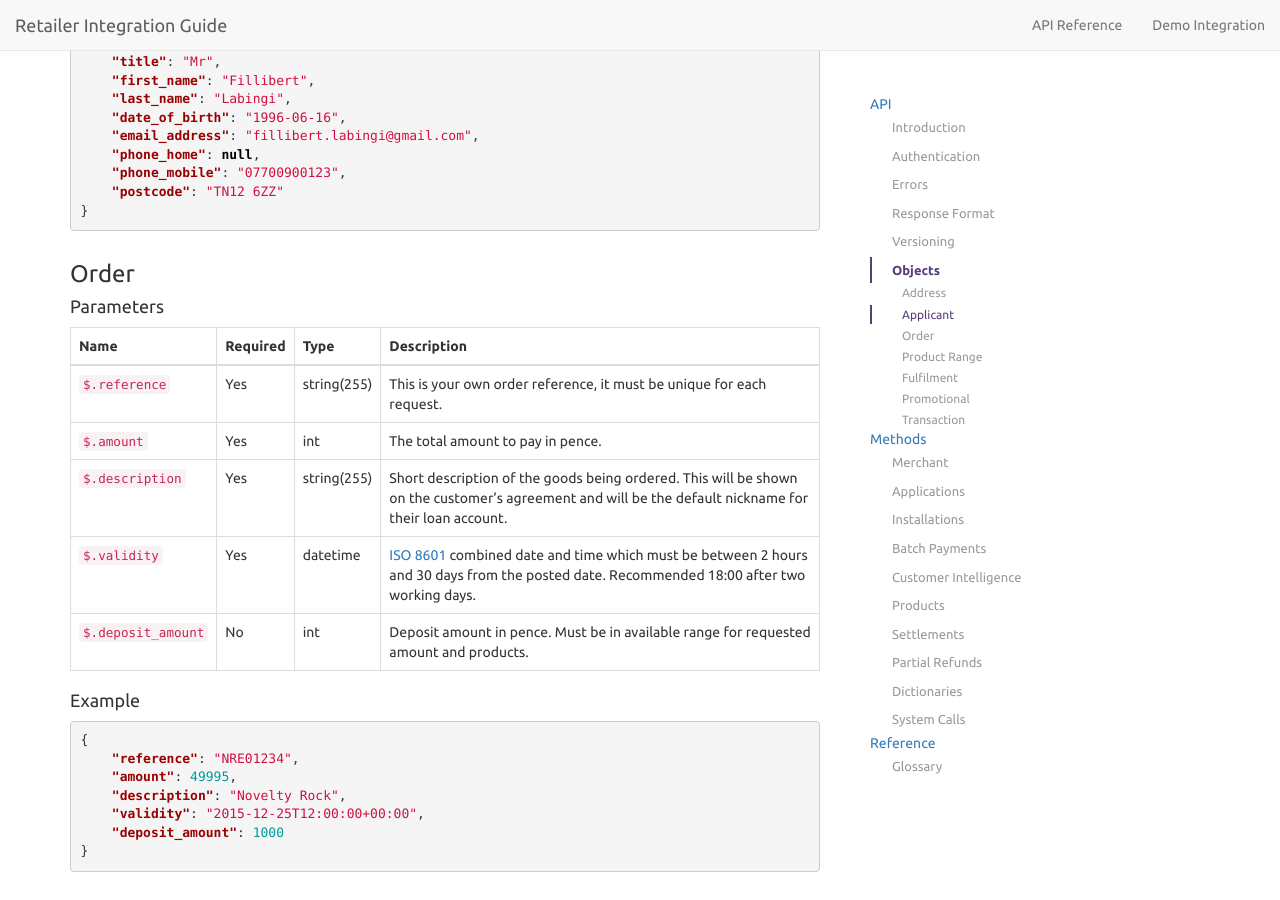
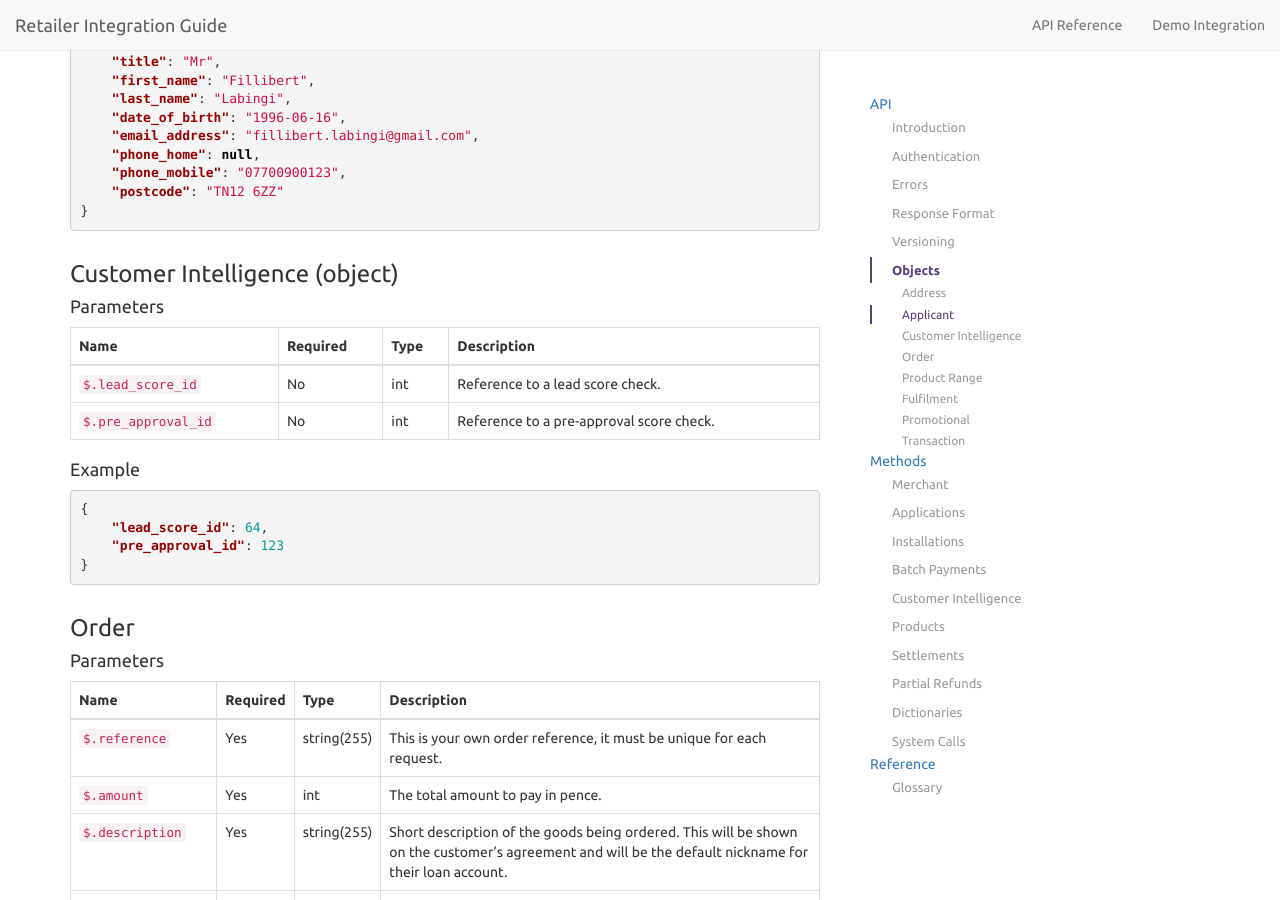
Before and after one commit to PayBreak/retailer-integration-guide, a Jekyll site: the page built from api/index.md, in a window 1280 px wide and 900 px high, scrolled down 4430 px. Built offline with Jekyll 4.4.1, drawn with Linux system fonts in a browser that asks for light colours; nearby versions of some CDN libraries; Markdown is read by kramdown in place of the engine named in the settings; our own code applies the rules of GitHub Pages for plain Markdown files; some of the changed text lies outside the part shown.

Commit message:
Add customer intelligence object

````diff
--- a/_includes/v4/applications_initialize.md
+++ b/_includes/v4/applications_initialize.md
@@ -11,7 +11,7 @@ Name | Required | Type | Description
 `$.products` | Yes | [product range]({{ site.baseurl }}/api/#product-range) | Details of the products to be offered to the customer.
 `$.fulfilment` | No | [fulfilment]({{ site.baseurl }}/api/#fulfilment) | How will the order be fulfilled? Defaults to `application-address` if not set.
 `$.applicant` | No | [applicant]({{ site.baseurl }}/api/#applicant) | Optional applicant details.
-`$.customer_intelligence` | No | object | Customer Intelligence data is used for application analytics.
+`$.customer_intelligence` | No | [customer intelligence]({{ site.baseurl }}/api/#customer-intelligence-object) | Customer Intelligence data is used for application analytics.
 `$.metadata` | No | object | Metadata is used to add your own meaningful values to an application. It is returned when you [Get an Application]({{ site.baseurl }}/api/#get-an-application).
 
 #### Example with Required Fields
@@ -68,6 +68,7 @@ Name | Required | Type | Description
     },
     "customer_intelligence": {
         "lead_score_id": 64,
+        "pre_approval_id": 123
     },
     "metadata": {
         "you": "do",
--- a/_includes/v4/objects.md
+++ b/_includes/v4/objects.md
@@ -106,6 +106,24 @@ At least one phone number SHOULD be present in either the `$.phone_home` or
     "phone_home": null,
     "phone_mobile": "07700900123",
     "postcode": "TN12 6ZZ"
+}
+```
+
+### Customer Intelligence (object)
+
+#### Parameters
+
+Name | Required | Type | Description
+--- | --- | --- | ---
+`$.lead_score_id` | No | int | Reference to a lead score check.
+`$.pre_approval_id` | No | int | Reference to a pre-approval score check.
+
+#### Example
+
+```json
+{
+    "lead_score_id": 64,
+    "pre_approval_id": 123
 }
 ```
 
--- a/_includes/v4/toc.html
+++ b/_includes/v4/toc.html
@@ -19,6 +19,7 @@
         <ul class="nav nav-stacked">
             <li><a href="#address">Address</a></li>
             <li><a href="#applicant">Applicant</a></li>
+            <li><a href="#customer-intelligence-object">Customer Intelligence</a></li>
             <li><a href="#order">Order</a></li>
             <li><a href="#product-range">Product Range</a></li>
             <li><a href="#fulfilment">Fulfilment</a></li>
````
